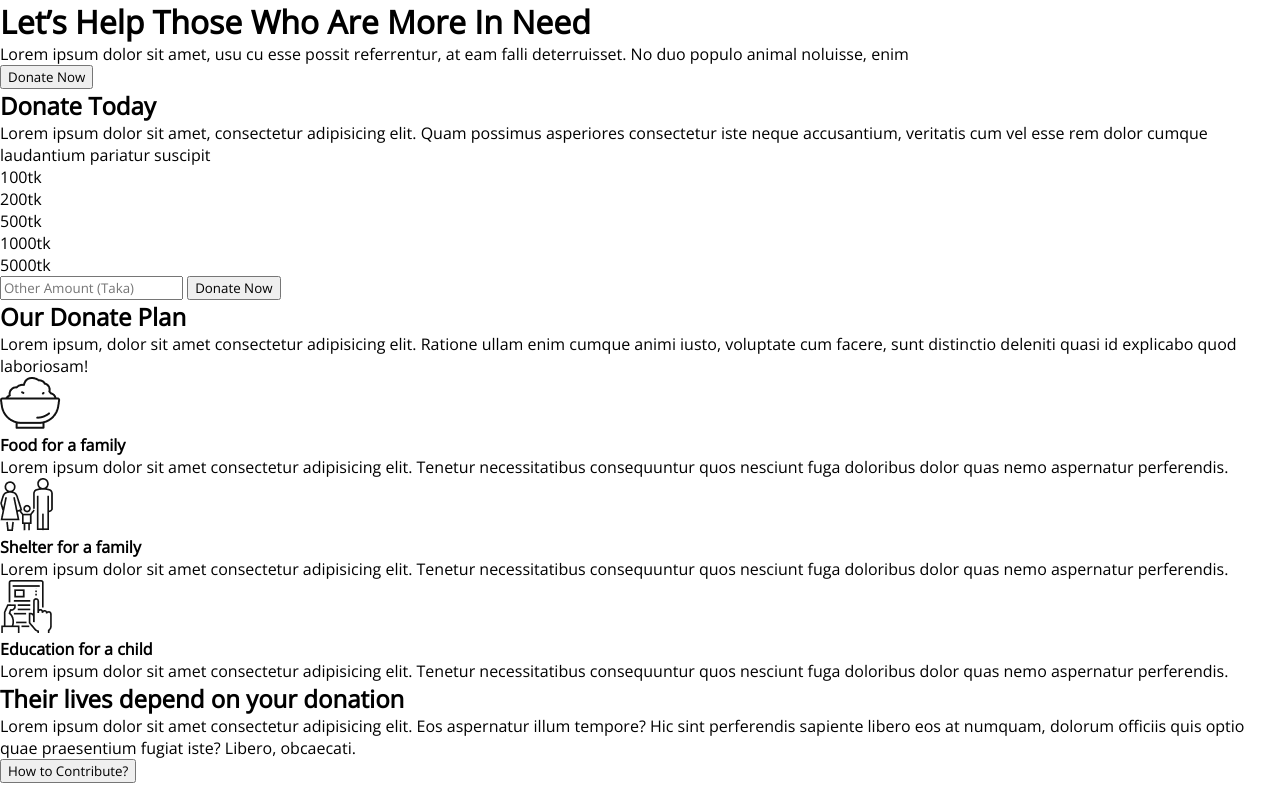
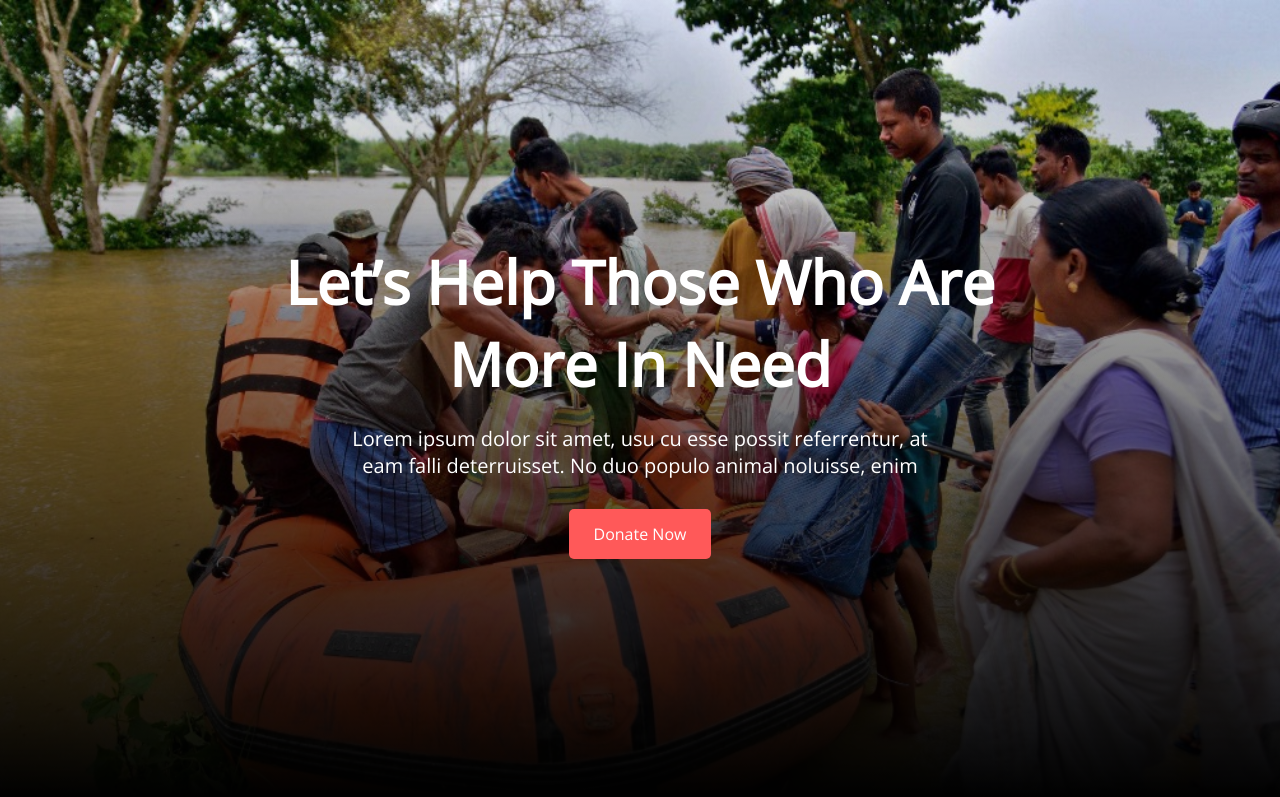
Before and after one commit to faridalam61/donate-today, a plain HTML site: page index.html in a window 1280 px wide. Shown: the top 797 px of the page. Drawn offline with nearby package versions, Linux system fonts and the light colour scheme.

Commit message:
Banner section css added

```diff
--- a/index.html
+++ b/index.html
@@ -16,7 +16,7 @@
         <h1 class="banner-title">Let’s Help Those Who Are
             More In Need</h1>
         <p class="banner-text">Lorem ipsum dolor sit amet, usu cu esse possit referrentur, at eam falli deterruisset. No duo populo animal noluisse, enim</p>
-        <button class="btn-primay">Donate Now</button>
+        <button class="btn-primary">Donate Now</button>
     </header>
 
     <main>
@@ -26,25 +26,13 @@
             <p class="primary-text">Lorem ipsum dolor sit amet, consectetur adipisicing elit. Quam possimus asperiores consectetur iste neque accusantium, veritatis cum vel esse rem dolor cumque laudantium pariatur suscipit</p>
 
             <div class="amount-container">
-                <div class="amount">
-                    100tk
-                </div>
 
-                <div class="amount">
-                    200tk
-                </div>
+                <div class="amount">100tk</div>
+                <div class="amount">200tk</div>
+                <div class="amount">500tk</div>
+                <div class="amount">1000tk</div>
+                <div class="amount">5000tk</div>
 
-                <div class="amount">
-                    500tk
-                </div>
-
-                <div class="amount">
-                    1000tk
-                </div>
-
-                <div class="amount">
-                    5000tk
-                </div>
                 <form action="">
                     <input type="number" class="text" placeholder="Other Amount (Taka)">
                     <input type="submit" value="Donate Now" class="btn-primary">
@@ -115,7 +103,7 @@
 
         <!-- Newslater -->
         <section class="newslate">
-            <h2 class="section-titel">Get My Updates</h2>
+            <h2 class="section-title">Get My Updates</h2>
             <p class="primary-text">Lorem ipsum dolor sit amet consectetur adipisicing elit. Id expedita architecto similique nulla temporibus ab dignissimos dolor explicabo numquam ducimus!</p>
 
             <form action="">
--- a/styles/style.css
+++ b/styles/style.css
@@ -1 +1,30 @@
+/* Reset default margin and set default font  */
 *{margin: 0; font-family: 'Open Sans', sans-serif;}
+
+/* Common Styles */
+.btn-primary{
+    background: #FF5959; color: #fff; padding: 14px 25px; border-radius: 5px; border:0; font-size: 16px;
+}
+
+.primary-text{
+    color: #707070; text-align: center; font-weight: 500;
+}
+
+.section-title{
+    font-size: 30px; font-weight: 800; text-align: center; color: #121212;
+}
+
+main{
+    max-width: 1100px; margin: 0 auto;
+}
+
+/* header styles */
+.header{
+    min-height: 100vh; align-items: center; display: flex; flex-direction: column; justify-content: center; background: url(../images/donation5.jpg), linear-gradient(#fff, #000);; background-size: cover; background-position: center center; background-blend-mode: multiply; padding: 0 250px;
+}
+
+.banner-title{color: #fff; font-size: 60px; font-weight: 800; text-align: center;}
+
+.banner-text{
+    color: #fff; font-size: 20px; margin: 20px 100px 30px; text-align: center;
+}
```
